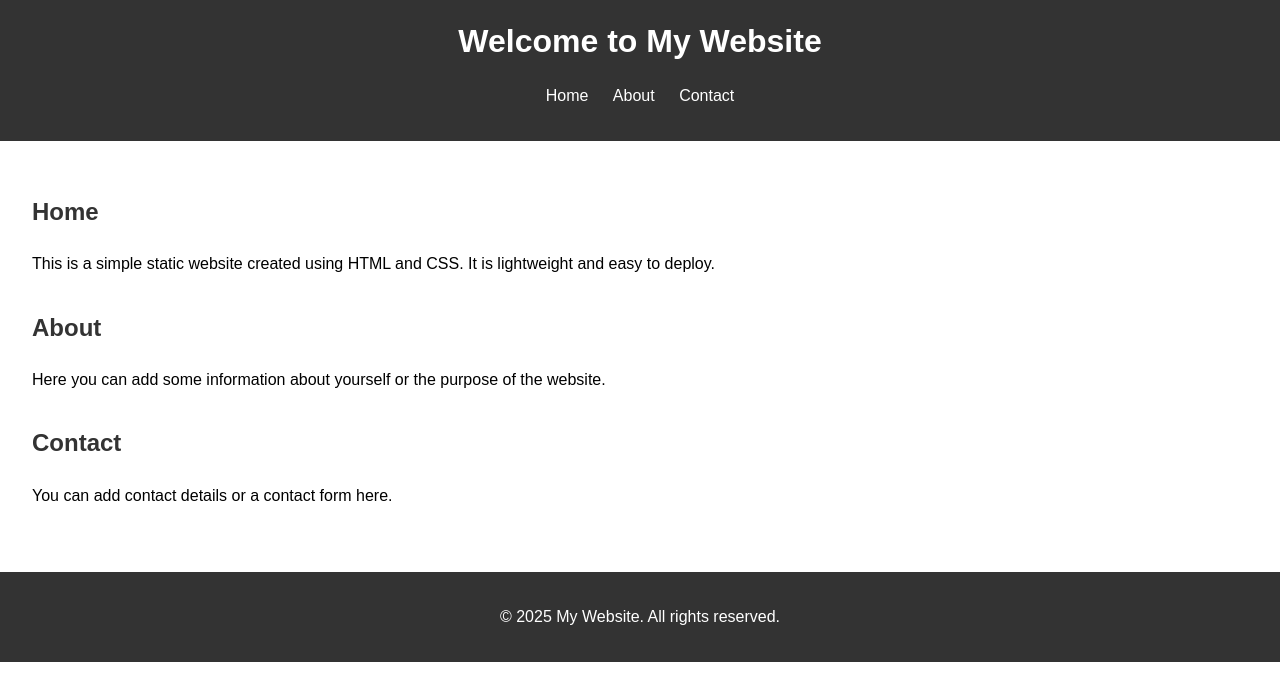
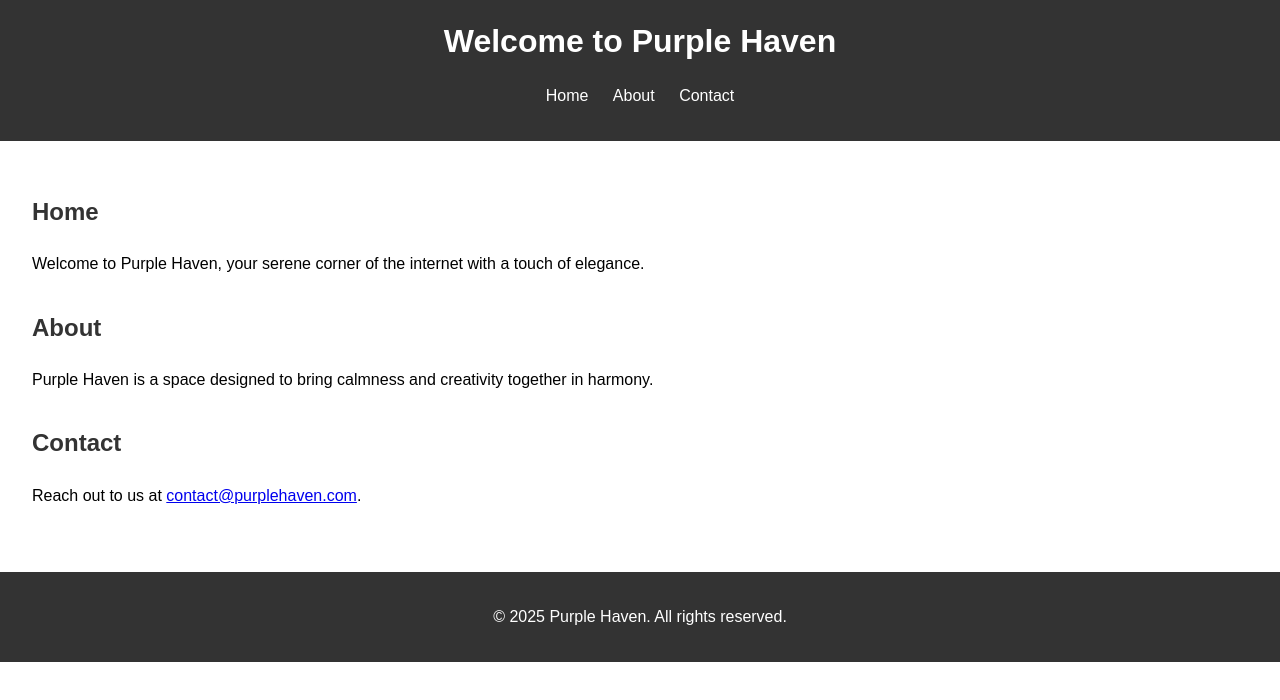
Before and after one commit to zohaib9990/DevOpsPortfolio, a plain HTML site: page index.html in a window 1280 px wide. Drawn offline with Linux system fonts and the light colour scheme.

Commit message:
Update index.html

```diff
--- a/index.html
+++ b/index.html
@@ -3,12 +3,12 @@
 <head>
     <meta charset="UTF-8">
     <meta name="viewport" content="width=device-width, initial-scale=1.0">
-    <title>My Static Website</title>
+    <title>Purple Haven</title>
     <link rel="stylesheet" href="styles.css">
 </head>
 <body>
     <header>
-        <h1>Welcome to My Website</h1>
+        <h1>Welcome to Purple Haven</h1>
         <nav>
             <ul>
                 <li><a href="#home">Home</a></li>
@@ -20,19 +20,19 @@
     <main>
         <section id="home">
             <h2>Home</h2>
-            <p>This is a simple static website created using HTML and CSS. It is lightweight and easy to deploy.</p>
+            <p>Welcome to Purple Haven, your serene corner of the internet with a touch of elegance.</p>
         </section>
         <section id="about">
             <h2>About</h2>
-            <p>Here you can add some information about yourself or the purpose of the website.</p>
+            <p>Purple Haven is a space designed to bring calmness and creativity together in harmony.</p>
         </section>
         <section id="contact">
             <h2>Contact</h2>
-            <p>You can add contact details or a contact form here.</p>
+            <p>Reach out to us at <a href="mailto:contact@purplehaven.com">contact@purplehaven.com</a>.</p>
         </section>
     </main>
     <footer>
-        <p>&copy; 2025 My Website. All rights reserved.</p>
+        <p>&copy; 2025 Purple Haven. All rights reserved.</p>
     </footer>
 </body>
 </html>
```
